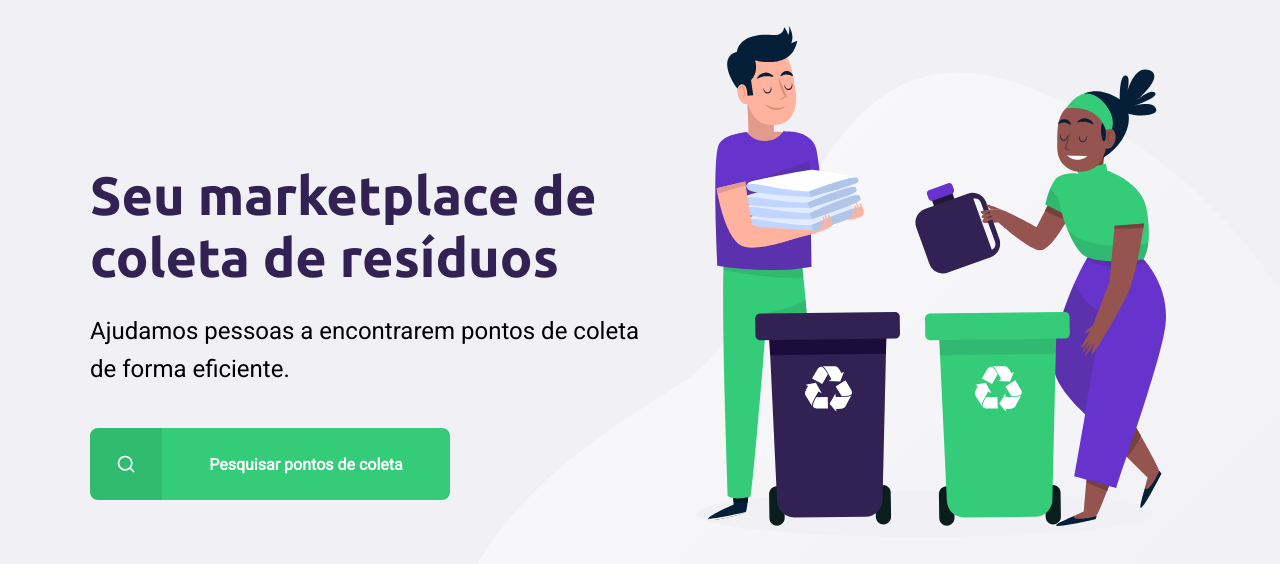
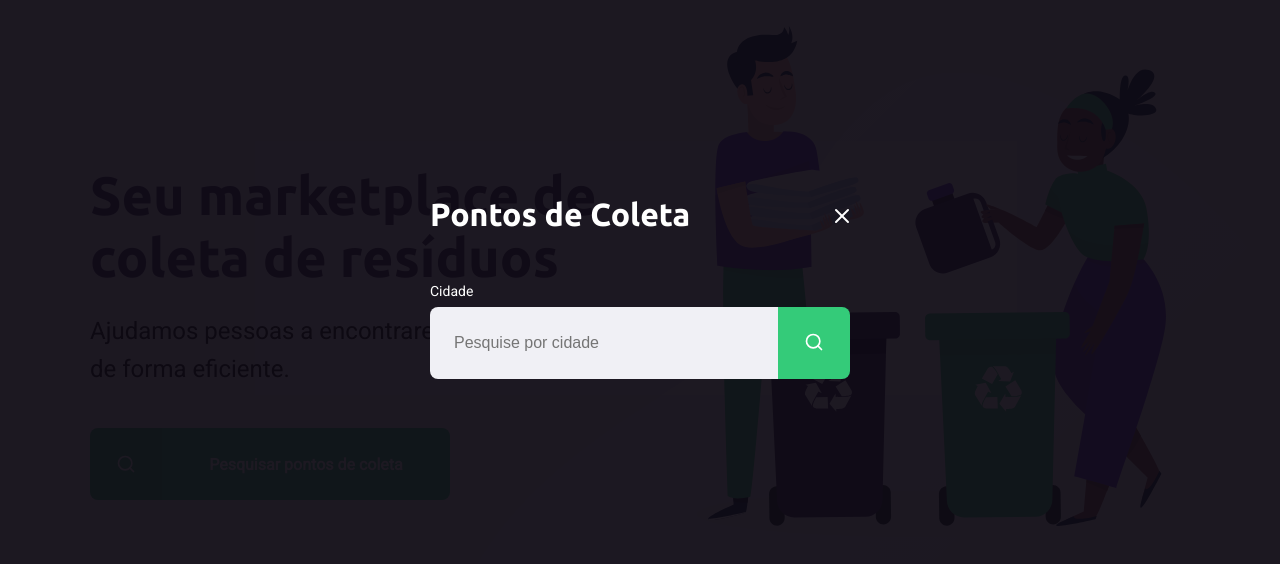
Before and after one commit to MarcosRuginski/nlw-rocketseat, a plain HTML site: page index.html in a window 1280 px wide. Both pictures are taken after a click on the link "Pesquisar pontos de coleta". Shown: the part 114-678 px from the top of the page. Drawn offline with Linux system fonts and the light colour scheme.

Commit message:
layout modal search by city

```diff
--- a/index.html
+++ b/index.html
@@ -9,6 +9,7 @@
 
   <link rel="stylesheet" href="styles/main.css">
   <link rel="stylesheet" href="styles/home.css">
+  <link rel="stylesheet" href="styles/modal.css">
   <link rel="stylesheet" href="styles/responsive.css">
 </head>
 <body>
@@ -36,6 +37,30 @@
     </div>
   </div>
 
+  <div id="modal" class="hide">
+    <div class="content">
+      <div class="header">
+        <h1>Pontos de Coleta</h1>
+        <a href="#">Fechar</a>
+      </div>
+      <form action="">
+        <label for="search">Cidade</label>
+        <div class="search field">
+          <input
+            type="text"
+            name="search"
+            placeholder="Pesquise por cidade"
+          >
+          <button>
+            <img src="/assets/search.svg" alt="Buscar">
+          </button>
+        </div>
+      </form>
+    </div>
+  </div>
+
+  <script src="/scripts/index.js"></script>
+
 
 
 </body>
--- /dev/null
+++ b/scripts/index.js
@@ -0,0 +1,11 @@
+const buttonSearch = document.querySelector("#page-home main a")
+const modal = document.querySelector("#modal");
+const close = document.querySelector("#modal .header a");
+
+buttonSearch.addEventListener("click", () => {
+  modal.classList.toggle("hide");
+})
+
+close.addEventListener("click", () => {
+  modal.classList.toggle("hide");
+})
--- /dev/null
+++ b/styles/modal.css
@@ -0,0 +1,83 @@
+#modal {
+  background-color: #0e0a14EF;
+  height: 100vh;
+  width: 100vw;
+
+  position: fixed;
+
+  top: 0;
+
+  display: flex;
+  justify-content: center;
+  align-items: center;
+
+  transition: 400ms;
+}
+
+#modal.hide {
+  display: none;
+}
+
+#modal .content{
+  color: white;
+  width: 420px;
+}
+
+#modal .header {
+  display: flex;
+  align-items: center;
+  justify-content: space-between;
+  margin-bottom: 48px;
+}
+
+#modal .header a {
+  background-image: url("../assets/x.svg");
+
+  width: 20px;
+  height: 20px;
+
+  display: flex;
+
+  font-size: 0.01px;
+}
+
+#modal .header h1 {
+  color: white;
+  font: 36px;
+  line-height: 42px;
+}
+
+#modal form label {
+  font-size: 14px;
+  line-height: 16px;
+  display: block;
+  margin-bottom: 8px;
+}
+
+#modal form .field {
+  display: flex;
+}
+
+#modal form input {
+  flex: 1;
+  background-color: #f0f0f5;
+  border-radius: 8px 0 0 8px;
+  border: none;
+
+  padding: 16px 24px;
+  font-size: 16px;
+  color: #6c6c80;
+}
+
+#modal form button {
+  width: 72px;
+  height: 72px;
+  background-color: var(--primary-color);
+
+  border: 0;
+  border-radius: 0 8px 8px 0;
+}
+
+#modal form button:hover {
+  background-color: #2fb85e;
+}
```
